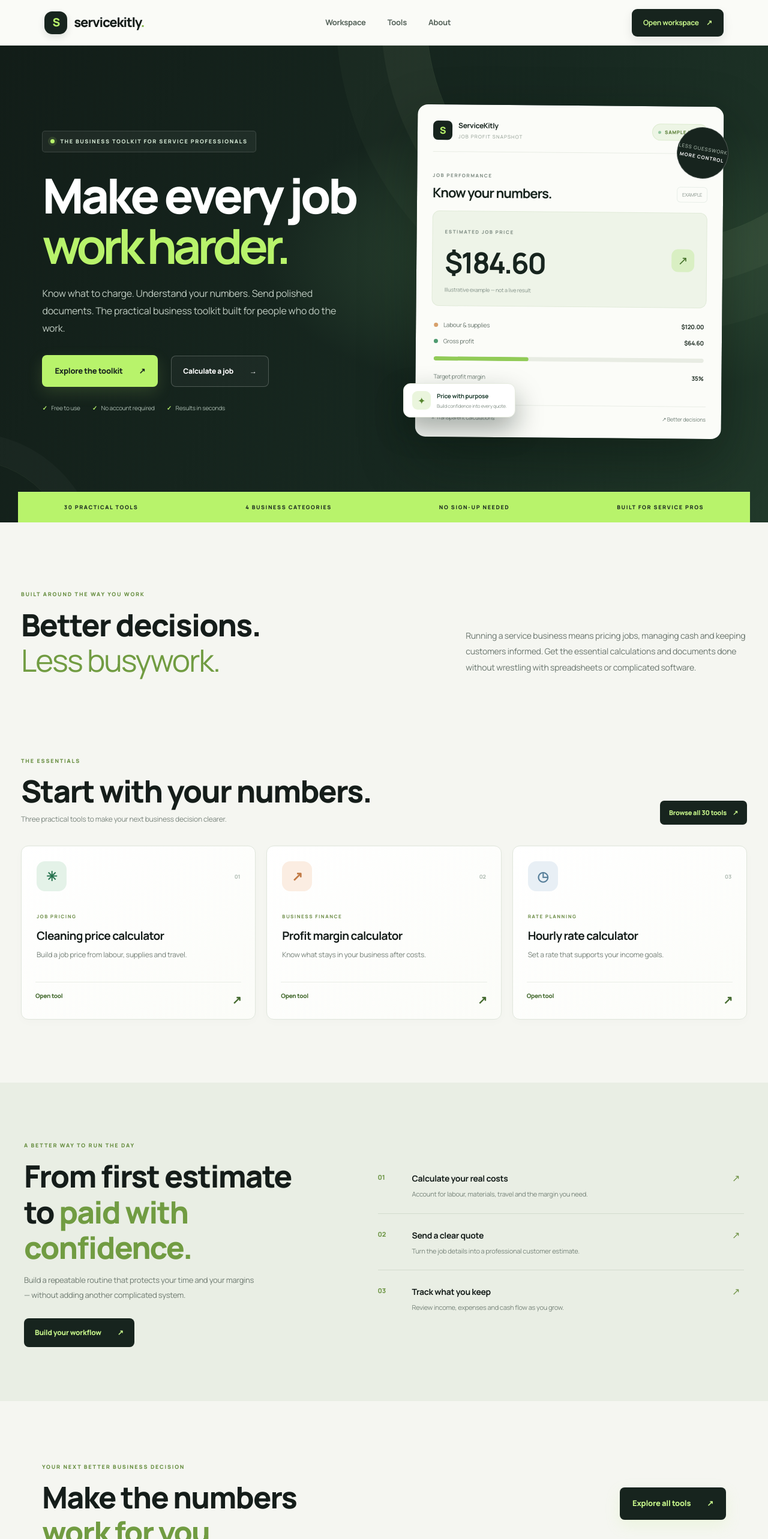
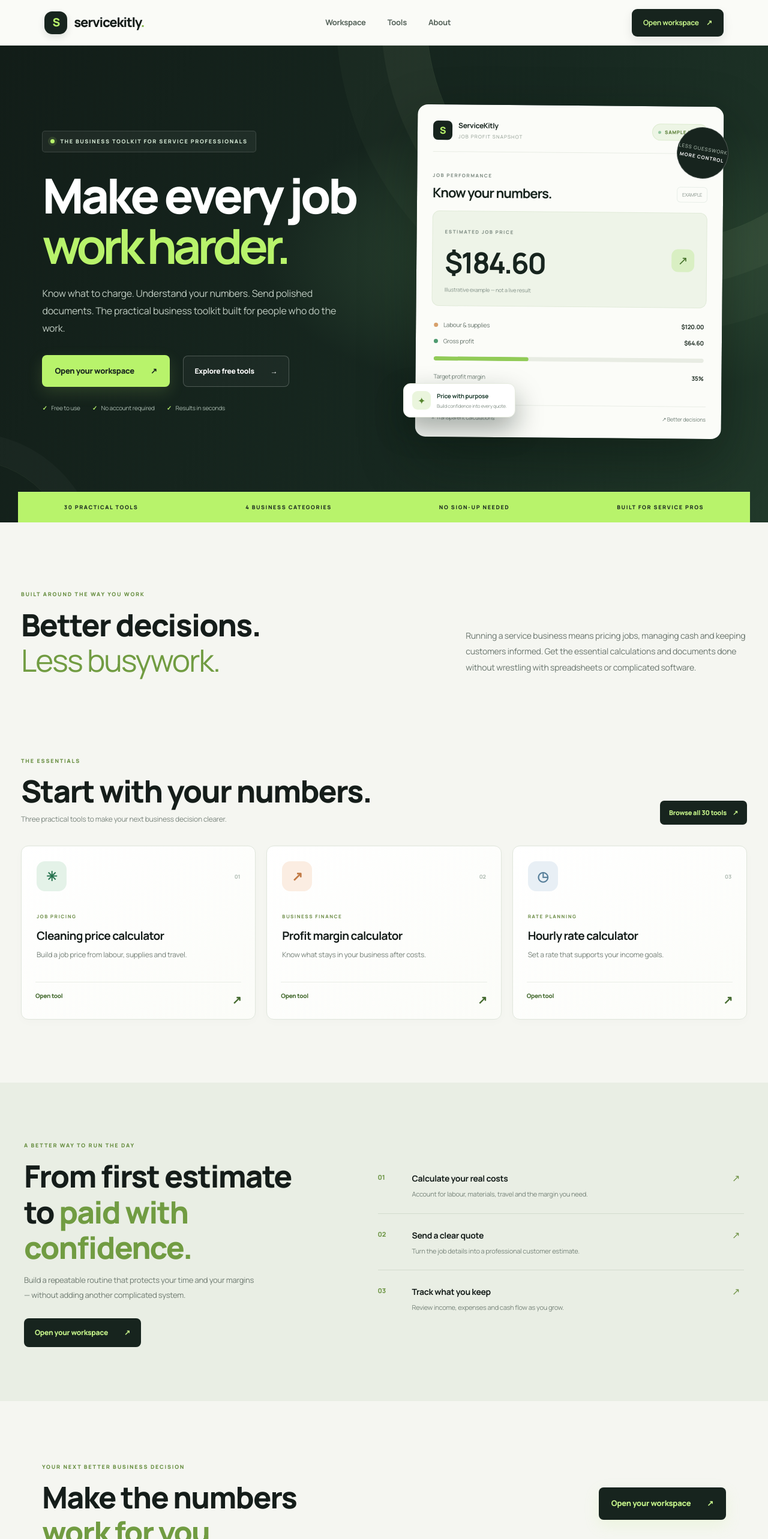
Before and after one commit to ya6331856-cpu/business-growth-toolkit, a Next.js app: page / in a window 1280 px wide. Shown: the top 2566 px of the page at 60% size. Built offline with nearby package versions, Linux system fonts and the light colour scheme.

Commit message:
Make business workspace the primary homepage action

```diff
--- a/app/page.tsx
+++ b/app/page.tsx
@@ -23,7 +23,7 @@ export default function Home() {
           <span className="hero-label"><i /> THE BUSINESS TOOLKIT FOR SERVICE PROFESSIONALS</span>
           <h1>Make every job<br/><em>work harder.</em></h1>
           <p>Know what to charge. Understand your numbers. Send polished documents. The practical business toolkit built for people who do the work.</p>
-          <div className="hero-actions"><Link className="hero-primary" href="/tools/">Explore the toolkit <span>↗</span></Link><Link className="hero-secondary" href="/tools/house-cleaning-price-calculator/">Calculate a job <span>→</span></Link></div>
+          <div className="hero-actions"><Link className="hero-primary" href="/workspace/">Open your workspace <span>↗</span></Link><Link className="hero-secondary" href="/tools/">Explore free tools <span>→</span></Link></div>
           <div className="hero-assurances"><span><b>✓</b> Free to use</span><span><b>✓</b> No account required</span><span><b>✓</b> Results in seconds</span></div>
         </div>
         <div className="hero-product">
@@ -52,10 +52,10 @@ export default function Home() {
     </section>
 
     <section className="workflow-band">
-      <div className="workflow-band-inner"><div className="workflow-band-copy"><span className="section-kicker">A BETTER WAY TO RUN THE DAY</span><h2>From first estimate<br/>to <em>paid with confidence.</em></h2><p>Build a repeatable routine that protects your time and your margins — without adding another complicated system.</p><Link href="/tools/" className="workflow-cta">Build your workflow <span>↗</span></Link></div>
+      <div className="workflow-band-inner"><div className="workflow-band-copy"><span className="section-kicker">A BETTER WAY TO RUN THE DAY</span><h2>From first estimate<br/>to <em>paid with confidence.</em></h2><p>Build a repeatable routine that protects your time and your margins — without adding another complicated system.</p><Link href="/workspace/" className="workflow-cta">Open your workspace <span>↗</span></Link></div>
       <div className="workflow-list"><div><span>01</span><section><b>Calculate your real costs</b><p>Account for labour, materials, travel and the margin you need.</p></section><i>↗</i></div><div><span>02</span><section><b>Send a clear quote</b><p>Turn the job details into a professional customer estimate.</p></section><i>↗</i></div><div><span>03</span><section><b>Track what you keep</b><p>Review income, expenses and cash flow as you grow.</p></section><i>↗</i></div></div></div>
     </section>
 
-    <section className="home-bottom-cta"><div><span className="section-kicker">YOUR NEXT BETTER BUSINESS DECISION</span><h2>Make the numbers<br/><em>work for you.</em></h2></div><Link href="/tools/" className="hero-primary">Explore all tools <span>↗</span></Link></section>
+    <section className="home-bottom-cta"><div><span className="section-kicker">YOUR NEXT BETTER BUSINESS DECISION</span><h2>Make the numbers<br/><em>work for you.</em></h2></div><Link href="/workspace/" className="hero-primary">Open your workspace <span>↗</span></Link></section>
   </div>;
 }
```
